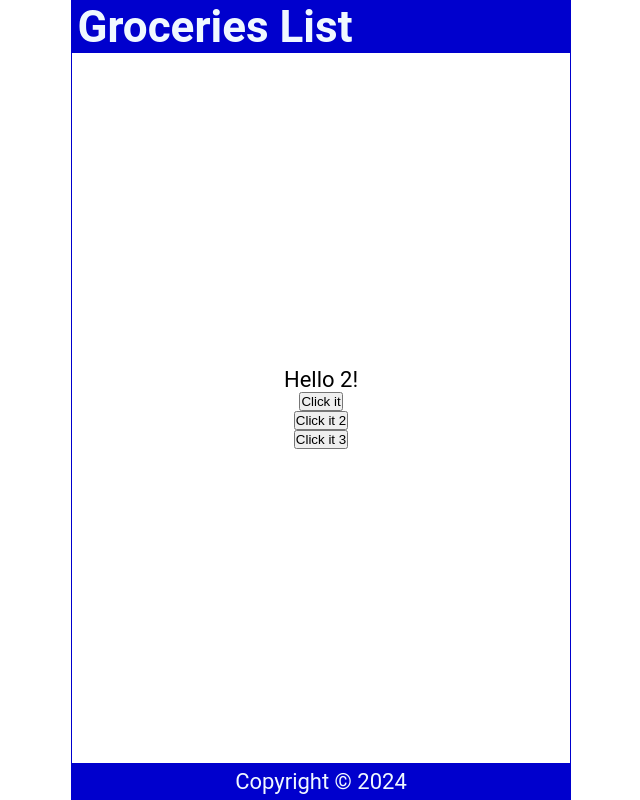
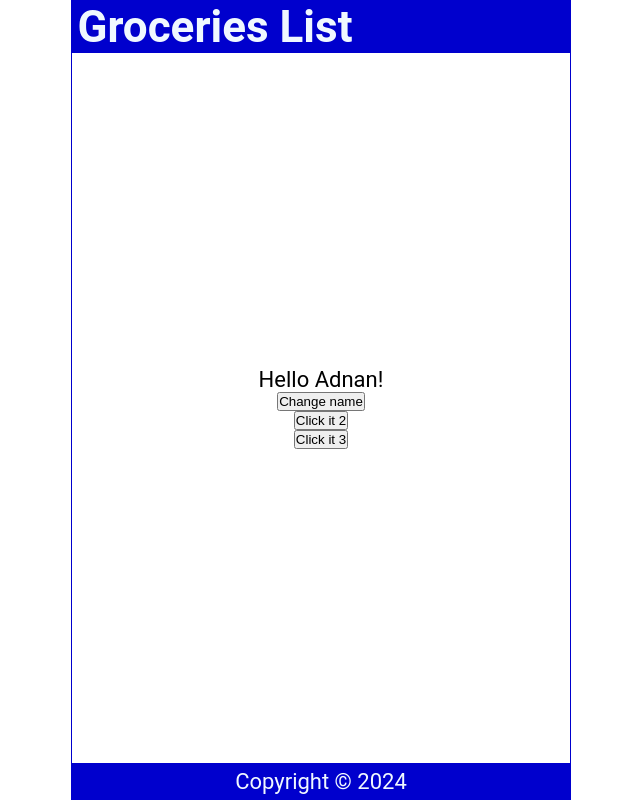
Before and after one commit to adnan-farid/Clubfinity-Training, a React (Create React App) app in the folder REACT/01tut/: page / in a window 1280 px wide. Shown: the whole page, without its empty margins (319-959 px from the left). Built offline with nearby package versions, Linux system fonts and the light colour scheme.

Commit message:
add lesson 6

```diff
--- a/REACT/01tut/src/Content.js
+++ b/REACT/01tut/src/Content.js
@@ -1,29 +1,35 @@
-import React from 'react'
+import React from 'react';
+import { useState } from 'react';
+
+
+
+const Content = () => {
+  const [name, setName] = useState('Adnan');
+  const [count, setCount] = useState(0);
+
   const HandleNameChange = () => {
     const names = ['a','2','c'];
     const int = Math.floor(Math.random() * 3);
-  return names[int];
+    setName(names[int]);
   }
 
   const handleClick = () => {
-  console.log('you clicked it.');
+    //logs count value brought into function, use setter functions
+    setCount(count+1)
+    console.log(count);
   }
-const handleClick2 = (name) => {
-  console.log(`${name} was clicked.`);
-}
-const handleClick3 = (e) => {
-  console.log(e.target.innerText);
+  const handleClick2 = () => {
+    console.log(count);
   }
 
-const Content = () => {
   return (
     <main>
       <p onDoubleClick={handleClick}>
-        Hello {HandleNameChange()}!
+        Hello {name}!
       </p>
-      <button onClick={handleClick}>Click it</button>
-      <button onClick={() => {handleClick2('Adnan')}}>Click it 2</button>
-      <button onClick={(e) => {handleClick3(e)}}>Click it 3</button>
+      <button onClick={HandleNameChange}>Change name</button>
+      <button onClick={handleClick}>Click it 2</button>
+      <button onClick={handleClick2}>Click it 3</button>
     </main>
   )
 }
```
Lines whose indentation alone changed are shown as unchanged.
